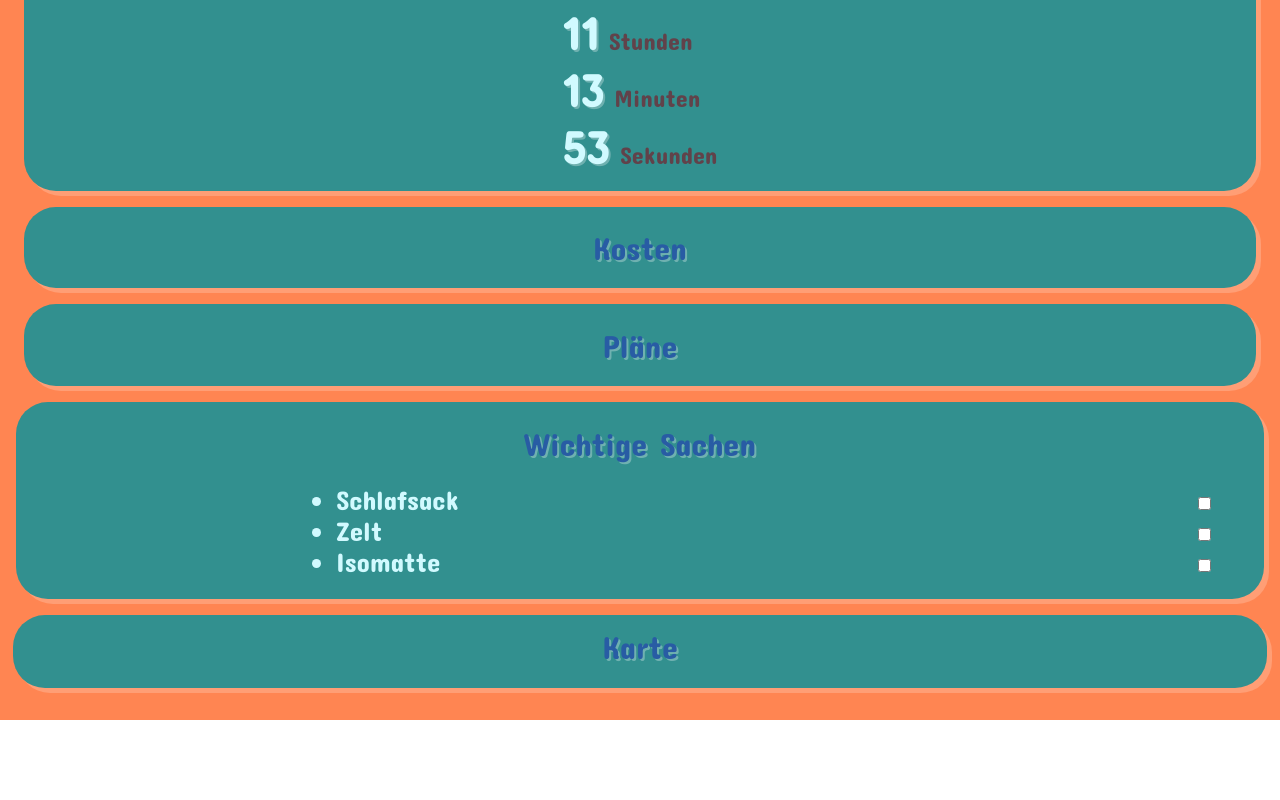
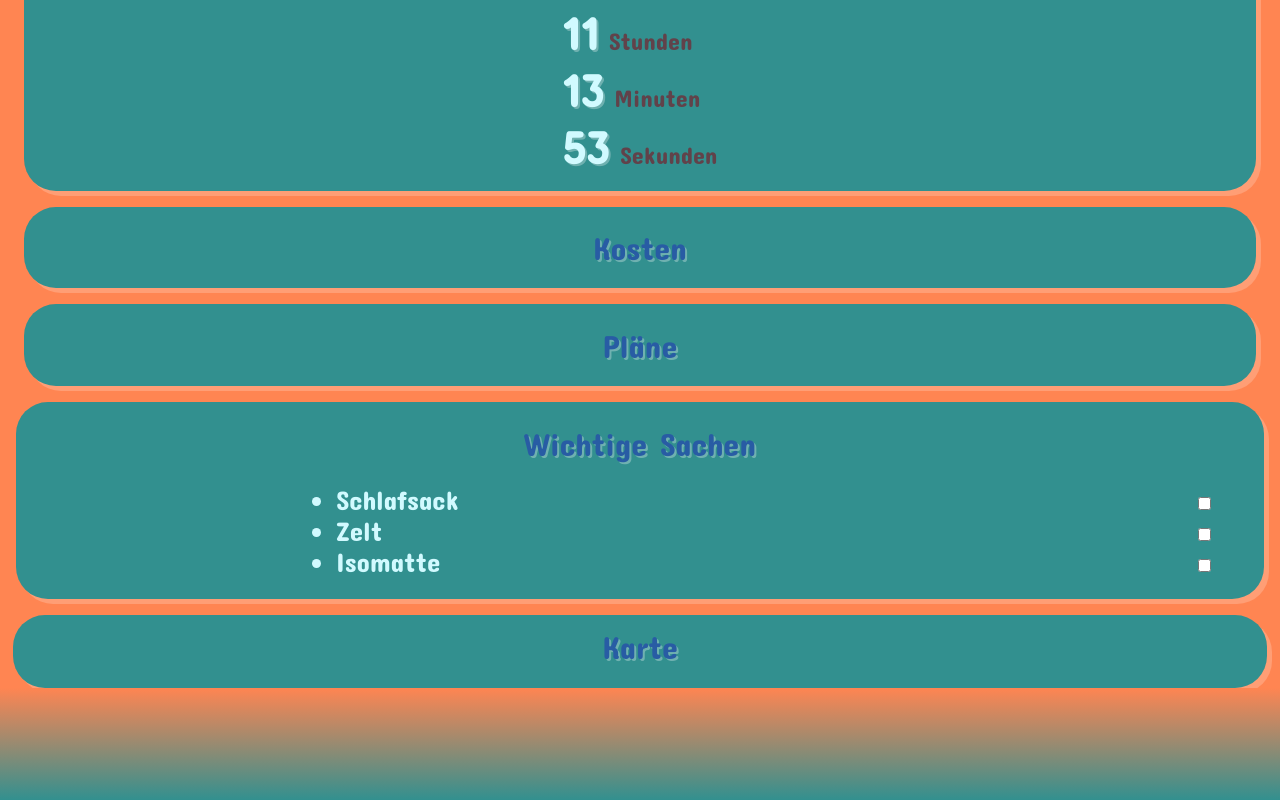
Before and after one commit to ITegs/plan-trip, a React (Create React App) app: page / in a window 1280 px wide. Shown: the part 271-1071 px from the top of the page. Before the commit the page ends 991 px from the top, so only its background shows below. Built offline with nearby package versions, Linux system fonts and the light colour scheme.

Commit message:
:sparkles: add footer gradient

```diff
--- a/src/App.css
+++ b/src/App.css
@@ -12,7 +12,6 @@
   text-align: center;
   background-color: var(--bg);
   min-height: 100vh;
-  padding-bottom: 2em;
 }
 
 .roadtrip-img {
@@ -30,3 +29,13 @@
 .roadtrip-img img {
   height: 30vh;
 }
+
+.footer {
+  height: 7em;
+  background: rgb(50, 144, 143);
+  background: linear-gradient(
+    0deg,
+    rgba(50, 144, 143, 1) 0%,
+    rgba(255, 133, 82, 1) 100%
+  );
+}
--- a/src/App.tsx
+++ b/src/App.tsx
@@ -19,6 +19,7 @@ function App() {
       <Plans />
       <List />
       <Map />
+      <div className="footer" />
     </div>
   );
 }
```
